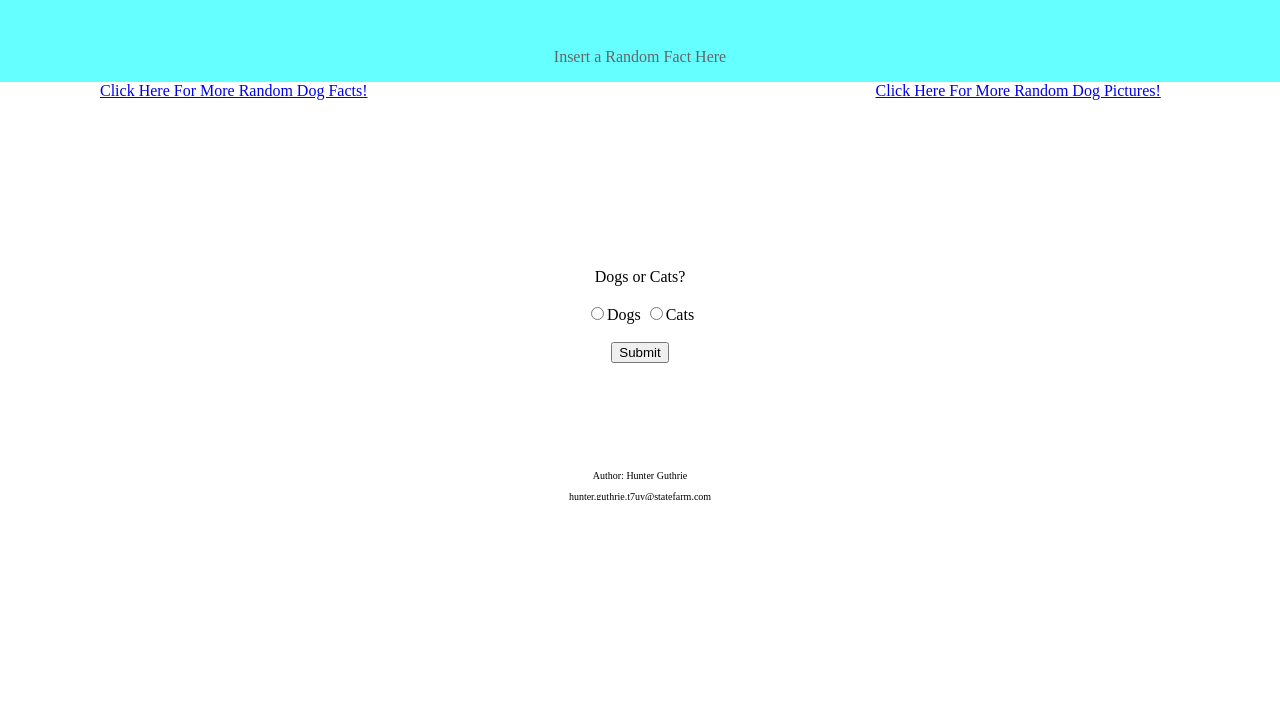
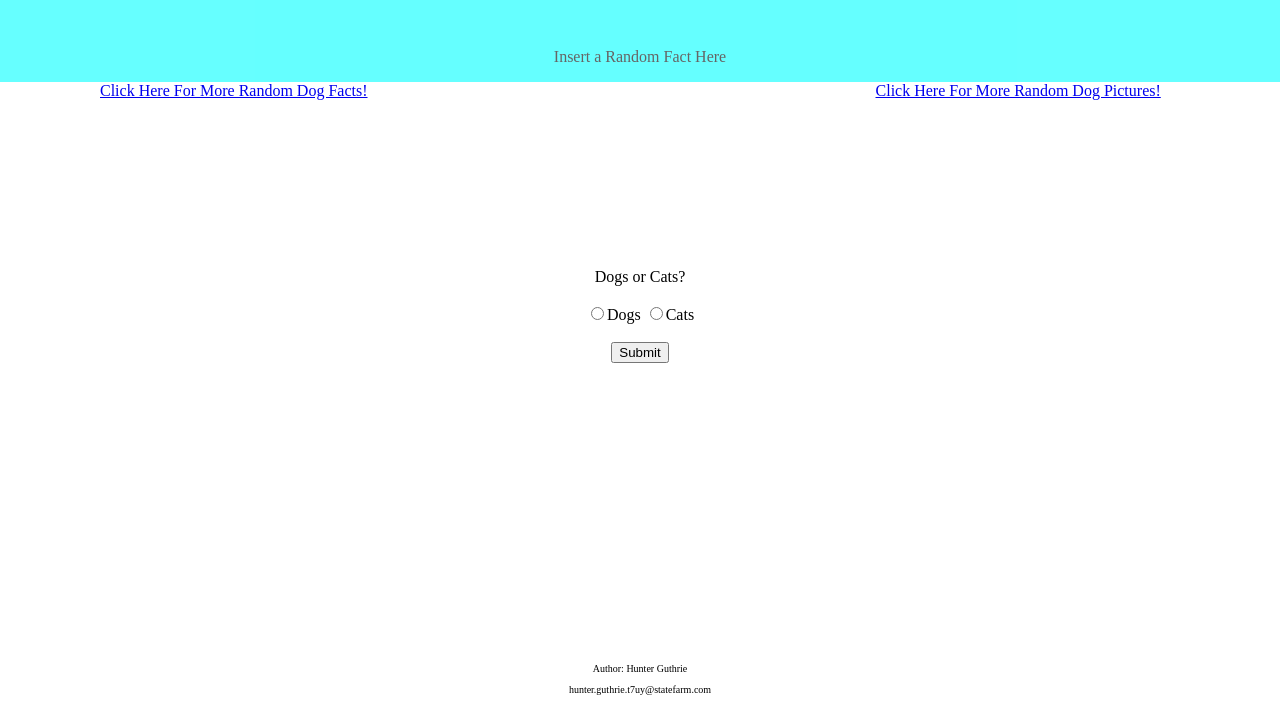
Before and after one commit to hg7998/web-project, a plain HTML site: page webpage.html in a window 1280 px wide. Shown: the part 95-800 px from the top of the page. Drawn offline with Linux system fonts and the light colour scheme.

Commit message:
saving progress

```diff
--- a/styles.css
+++ b/styles.css
@@ -43,23 +43,18 @@
     transform:translateX(-50%);
 }
 
-/*#test {
-    position: relative;
-    bottom: 0px;
-}*/
-
 #footer {
-    position: relative;
-   /* margin-top: -100px; /* negative value of footer height */
-    height: 100px;
-    bottom: -60px;
+    position: fixed;
+    Width: 100%;
+    bottom: 0;
     font-size: 10px;
+    overflow: hidden;
 }
 
 * {
     overflow:hidden;
 }
 
-html,body{
+/*html,body{
     overflow:auto;
-}
+}*/
--- a/webpage.html
+++ b/webpage.html
@@ -30,10 +30,10 @@
     <span id='dogsOrCats'></span>
     </div>
   </div>
-  <div>
+  <div id=footerDiv>
     <footer id=footer align=center>
-    <p>Author: Hunter Guthrie</p>
-    <p>hunter.guthrie.t7uy@statefarm.com</p>
+    <p id=main>Author: Hunter Guthrie</p>
+    <p id=main>hunter.guthrie.t7uy@statefarm.com</p>
     </footer>
   </div>
 </body>
```
